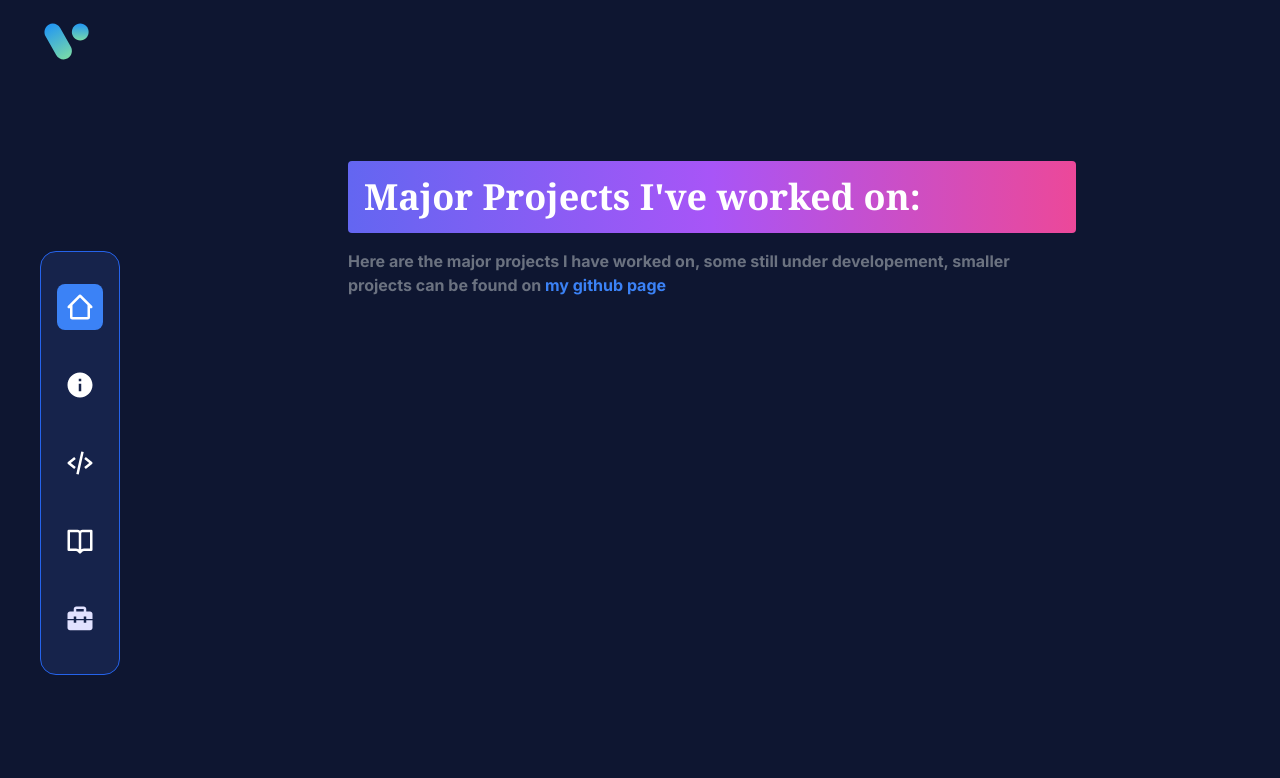
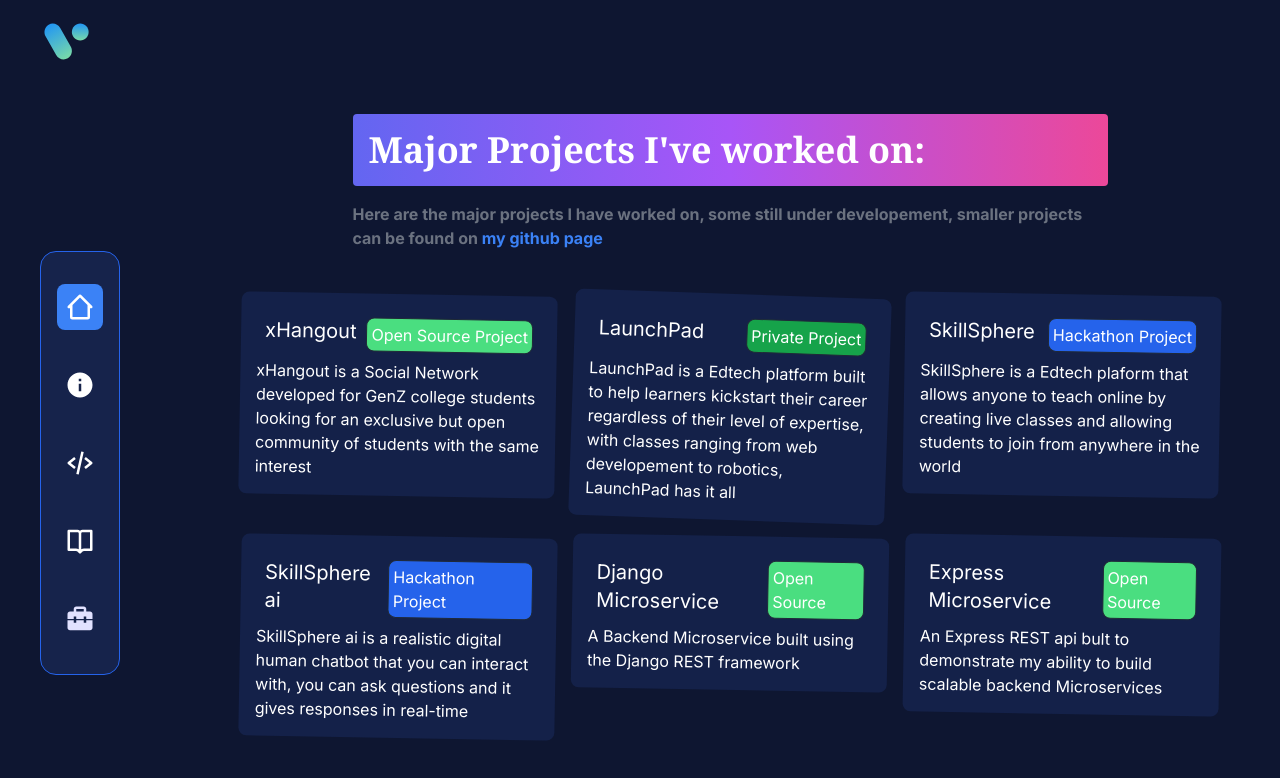
Before and after one commit to JOHN-AMAO/Portfolio, a Next.js app: page /projects in a window 1280 px wide. Shown: the top 778 px of the page. Built offline with nearby package versions, Linux system fonts and the light colour scheme.

Commit message:
projects page made

```diff
--- a/app/(routes)/projects/page.tsx
+++ b/app/(routes)/projects/page.tsx
@@ -3,7 +3,7 @@ import React from "react";
 
 const Page = () => {
   return (
-    <div className='flex flex-col gap-6 justify-center text-white items-center md:ml-20 md:mt-[-400px]'>
+    <div className='flex flex-col gap-6 justify-center text-white items-center md:ml-20 md:mt-[-50px]'>
       <div className=' flex flex-col w-3/4 p-5'>
         <h1 className='text-4xl mb-4 p-4 rounded font-serif font-extrabold bg-gradient-to-r from-indigo-500 via-purple-500 to-pink-500 '>
           Major Projects I&apos;ve worked on:
@@ -13,14 +13,99 @@ const Page = () => {
           developement, smaller projects can be found on{" "}
           <Link
             className='text-blue-500'
-            href='/https://github.com/JOHN-AMAO'
+            href='https://github.com/JOHN-AMAO'
           >
             {" "}
             my github page
           </Link>
         </p>
       </div>
-      <div></div>
+      <div className=' md:grid md:grid-cols-3 flex flex-col gap-4  mx-10'>
+        <Link href='https://xhangout.vercel.app/'>
+          <div className='flex flex-col p-4 bg-[#142149] rotate-1 hover:rotate-0 rounded-lg '>
+            <div className='flex flex-row justify-between m-2 '>
+              <h1 className='text-xl'>xHangout</h1>
+              <p className='border border-gray-800 p-1 rounded-lg bg-green-400'>
+                Open Source Project
+              </p>
+            </div>
+            <p>
+              xHangout is a Social Network developed for GenZ college students
+              looking for an exclusive but open community of students with the
+              same interest
+            </p>
+          </div>
+        </Link>
+
+        <div className='flex flex-col p-4 bg-[#142149] rotate-2 hover:rotate-0 rounded-lg'>
+          <div className='flex flex-row justify-between m-2'>
+            <h1 className='text-xl'>LaunchPad</h1>
+            <p className='border border-gray-800 p-1 rounded-lg bg-green-600'>
+              Private Project
+            </p>
+          </div>
+          <p>
+            LaunchPad is a Edtech platform built to help learners kickstart
+            their career regardless of their level of expertise, with classes
+            ranging from web developement to robotics, LaunchPad has it all
+          </p>
+        </div>
+        <Link href='https://skill-sphere.vercel.app/'>
+          <div className='flex flex-col p-4 bg-[#142149] rotate-1 hover:rotate-0 rounded-lg'>
+            <div className='flex flex-row justify-between m-2'>
+              <h1 className='text-xl'>SkillSphere</h1>
+              <p className='border border-gray-800 p-1 rounded-lg bg-blue-600'>
+                Hackathon Project
+              </p>
+            </div>
+            <p>
+              SkillSphere is a Edtech plaform that allows anyone to teach online
+              by creating live classes and allowing students to join from
+              anywhere in the world
+            </p>
+          </div>
+        </Link>
+        <Link href='https://github.com/JOHN-AMAO'>
+          <div className='flex flex-col p-4 bg-[#142149] rotate-1 hover:rotate-0 rounded-lg'>
+            <div className='flex flex-row justify-between m-2'>
+              <h1 className='text-xl'>SkillSphere ai</h1>
+              <p className='border border-gray-800 p-1 rounded-lg bg-blue-600'>
+                Hackathon Project
+              </p>
+            </div>
+            <p>
+              SkillSphere ai is a realistic digital human chatbot that you can
+              interact with, you can ask questions and it gives responses in
+              real-time
+            </p>
+          </div>
+        </Link>
+        <Link href='https://github.com/JOHN-AMAO'>
+          <div className='flex flex-col p-4 bg-[#142149] rotate-1 hover:rotate-0 rounded-lg'>
+            <div className='flex flex-row justify-between m-2 '>
+              <h1 className='text-xl'>Django Microservice</h1>
+              <p className='border border-gray-800 p-1 rounded-lg bg-green-400'>
+                Open Source
+              </p>
+            </div>
+            <p>A Backend Microservice built using the Django REST framework</p>
+          </div>
+        </Link>
+        <Link href='https://github.com/JOHN-AMAO'>
+          <div className='flex flex-col p-4 bg-[#142149] rotate-1 hover:rotate-0 rounded-lg'>
+            <div className='flex flex-row justify-between m-2 '>
+              <h1 className='text-xl'>Express Microservice</h1>
+              <p className='border border-gray-800 p-1 rounded-lg bg-green-400'>
+                Open Source
+              </p>
+            </div>
+            <p>
+              An Express REST api bult to demonstrate my ability to build
+              scalable backend Microservices
+            </p>
+          </div>
+        </Link>
+      </div>
     </div>
   );
 };
--- a/components/DesktopSidebar.tsx
+++ b/components/DesktopSidebar.tsx
@@ -15,7 +15,7 @@ const DesktopSidebar = () => {
         height={50}
         alt='my logo'
       />
-      <div className='flex flex-col gap-4 justify-center h-screen ml-5 '>
+      <div className='flex flex-col gap-4 justify-center h-screen ml-5 w-20'>
         <div className='flex flex-col gap-8 bg-[#16234b] rounded-2xl border px-4 py-8 border-blue-600'>
           <Link
             href='/'
```
